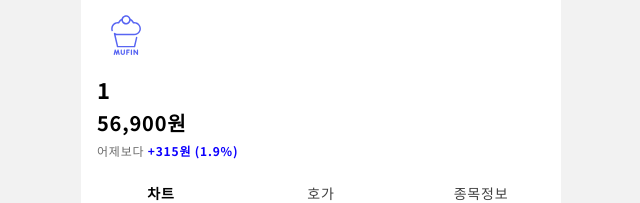
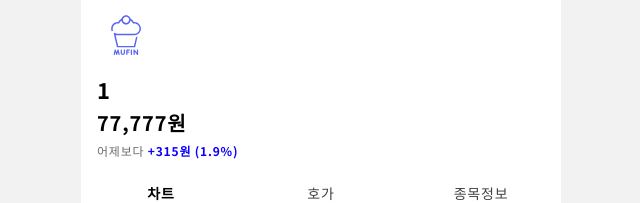
Before and after one commit to FRONT-END-BOOTCAMP-PLUS-3/mufin, a Next.js app: page /stock/1 in a window 1280 px wide. Shown: the top 203 px of the page, without its empty margins (319-959 px from the left). Built offline with nearby package versions, Linux system fonts and the light colour scheme; no server answers; what chartjs-chart-financial would draw is missing.

Commit message:
fix : 주식 거래 페이지에 뿌려줄 데이터 로직 추가 #22

```diff
--- a/app/(anon)/stock/[symbol]/components/StockDetailTabs.tsx
+++ b/app/(anon)/stock/[symbol]/components/StockDetailTabs.tsx
@@ -15,15 +15,20 @@ type TabType = 'chart' | 'orderbook' | 'info';
 
 interface StockDetailTabsProps {
   symbol: string;
+  initialPrice: number;
 }
 
-const StockDetailTabs = ({ symbol }: StockDetailTabsProps) => {
+const StockDetailTabs = ({ symbol, initialPrice }: StockDetailTabsProps) => {
   const [activeTab, setActiveTab] = useState<TabType>('chart');
   const router = useRouter();  // useRouter 훅 사용
 
   const handleTabClick = (tab: TabType) => {
     setActiveTab(tab);
     router.push(`/stock/${symbol}?tab=${tab}`);  // tab을 쿼리 파라미터로 업데이트
+  };
+
+  const handleTradeClick = () => {
+    router.push(`/user/tradeaction?s=${symbol}&type=sell&initialPrice=${initialPrice}`);
   };
 
   const renderTabContent = () => {
@@ -66,7 +71,7 @@ const StockDetailTabs = ({ symbol }: StockDetailTabsProps) => {
         </TabItem>
       </TabMenu>
       {renderTabContent()}
-      <button>거래하기</button>
+      <button onClick={handleTradeClick}>거래하기</button>
     </>
   );
 };
--- a/app/(anon)/stock/[symbol]/components/StockDetailTitle.tsx
+++ b/app/(anon)/stock/[symbol]/components/StockDetailTitle.tsx
@@ -9,11 +9,16 @@ import {
   StockDiff
 } from '@/app/(anon)/stock/[symbol]/StockDetail.Styled';
 
-export default function StockDetailTitle({ symbol }: { symbol: string }) {
+interface StockDetailTitleProps {
+  symbol: string;
+  initialPrice: number;
+}
+
+export default function StockDetailTitle({ symbol, initialPrice }: StockDetailTitleProps) {
   return (
       <StockInfo>
         <StockName>{symbol}</StockName>
-        <StockPrice>56,900원</StockPrice>
+        <StockPrice>{initialPrice.toLocaleString()}원</StockPrice>
         <StockDiff>
           어제보다 <span>+315원 (1.9%)</span>
         </StockDiff>
--- a/app/(anon)/stock/[symbol]/page.tsx
+++ b/app/(anon)/stock/[symbol]/page.tsx
@@ -9,6 +9,9 @@ interface Props {
 const stockDetailPage = async ({ params }: Props) => {
   const { symbol } = await params;
 
+  // TODO: 현재가 받아오기
+  const initialPrice = 77777;
+
   if (!symbol) {
     return <p>잘못된 요청입니다.</p>;
   }
@@ -17,8 +20,8 @@ const stockDetailPage = async ({ params }: Props) => {
 
   return (
     <div>
-      <StockDetailTitle symbol={decodedSymbol} />
-      <StockDetailTabs symbol={decodedSymbol} />
+      <StockDetailTitle symbol={decodedSymbol} initialPrice={initialPrice} />
+      <StockDetailTabs symbol={decodedSymbol} initialPrice={initialPrice}/>
     </div>
   );
 };
```
